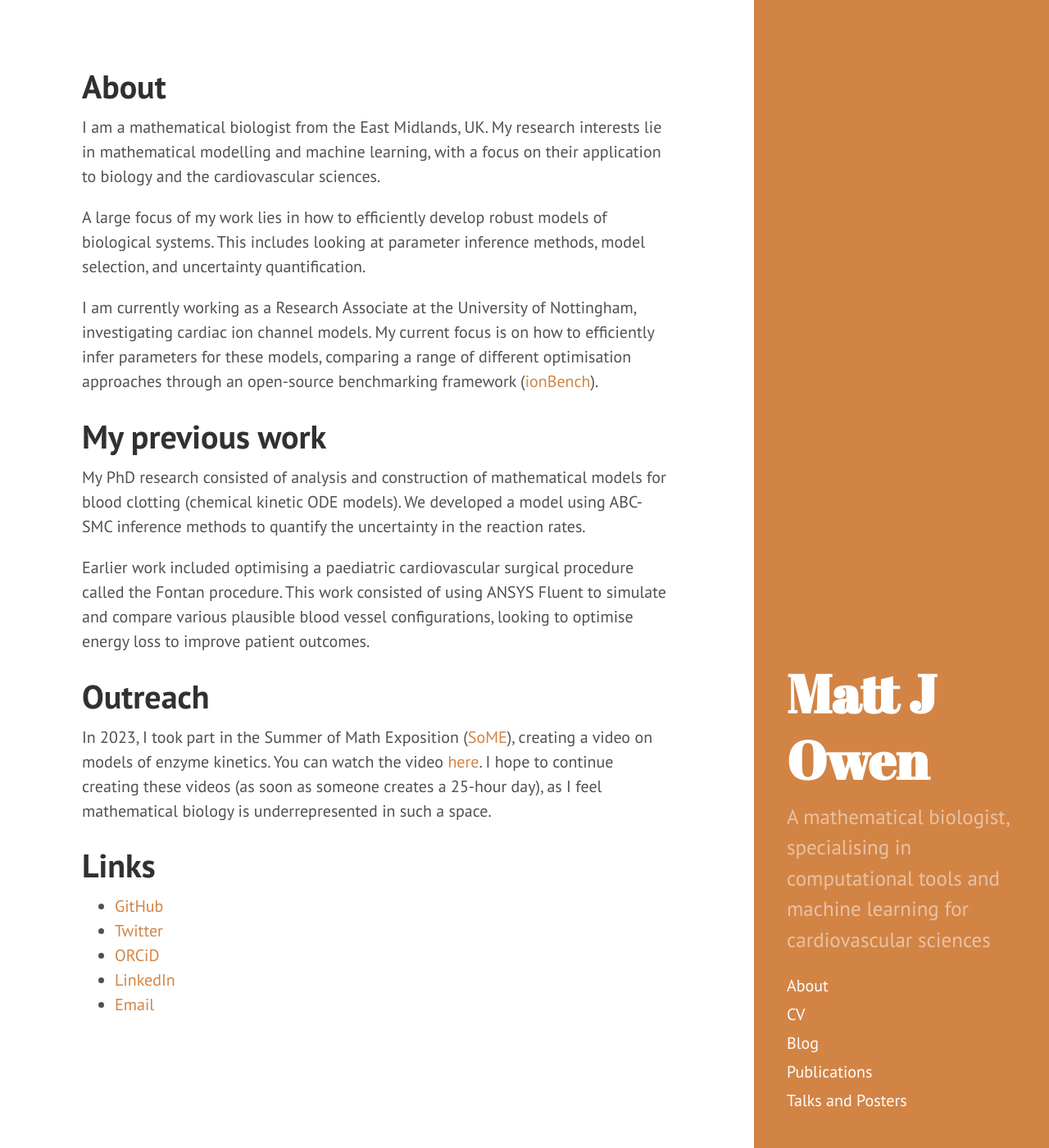
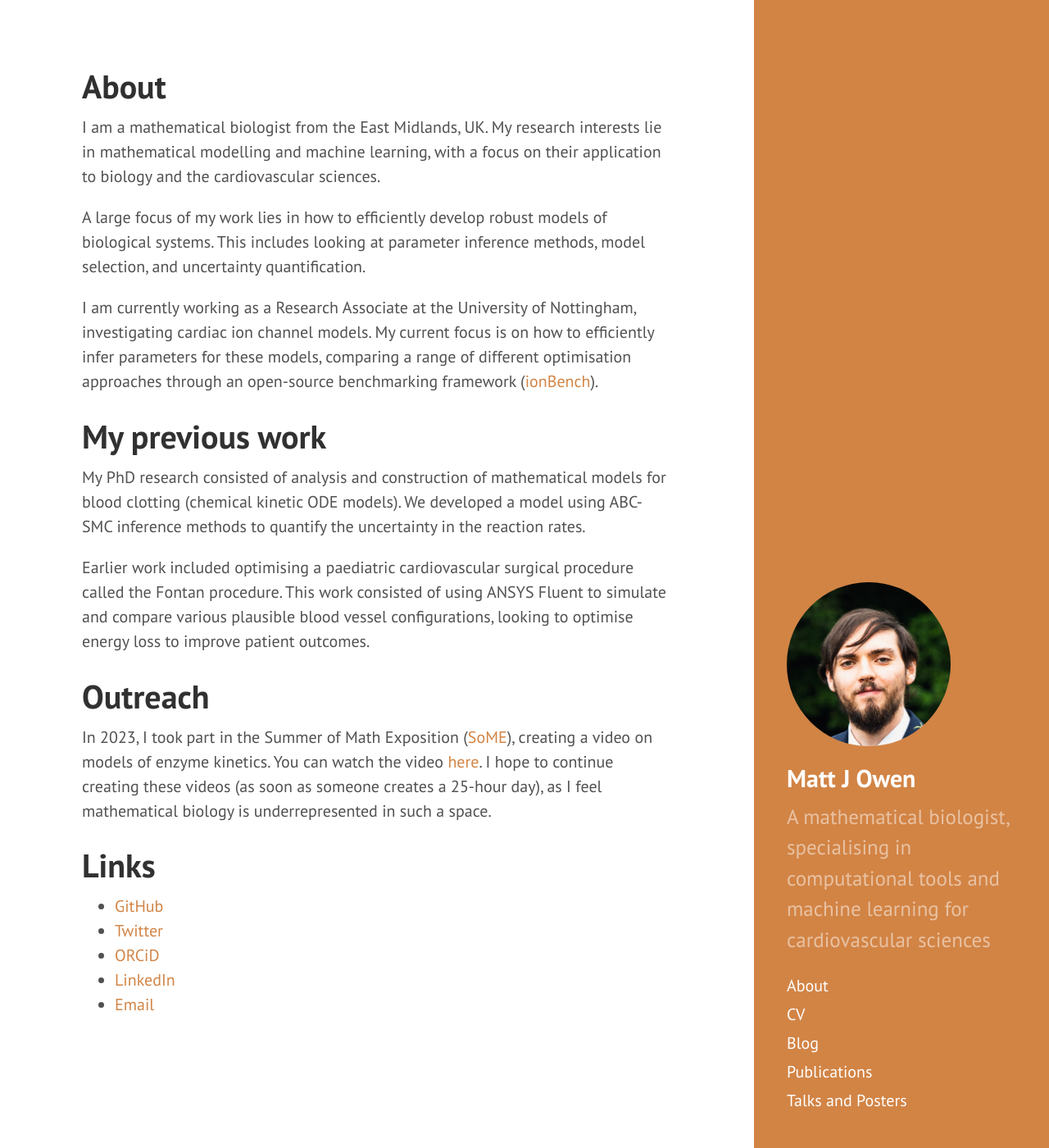
Before and after one commit to mjowen/mjowen.github.io, a Jekyll site: the page built from index.md, in a window 1280 px wide and 1400 px high. Shown: the whole window at 82% size. Built offline with Jekyll 4.4.1, drawn with Linux system fonts in a browser that asks for light colours; Markdown is read by kramdown in place of the engine named in the settings.

Commit message:
made photo square and bug fixed links

```diff
--- a/_includes/sidebar.html
+++ b/_includes/sidebar.html
@@ -2,15 +2,20 @@
   <div class="container sidebar-sticky">
     <div class="sidebar-about">
       <h1>
-        <a href="{{ site.baseurl }}">
-          {{ site.title }}
+        <a href="{{ site.url }}/">
+          <img src="/photo.jpg" height="auto" width="200" style="border-radius:50%" alt="Matt J Owen">
         </a>
       </h1>
+        <h2>
+          <a href="{{ site.url }}/">
+            {{ site.title }}
+          </a>
+        </h2>
       <p class="lead">{{ site.description }}</p>
     </div>
 
     <nav class="sidebar-nav">
-      <a class="sidebar-nav-item{% if page.url == site.baseurl %} active{% endif %}" href="{{ site.baseurl }}/">About</a>
+      <a class="sidebar-nav-item{% if page.url == site.baseurl %} active{% endif %}" href="{{ site.url }}/">About</a>
 
       {% comment %}
         The code below dynamically generates a sidebar nav of pages with
```
Also changed, not shown: photo.jpg.
